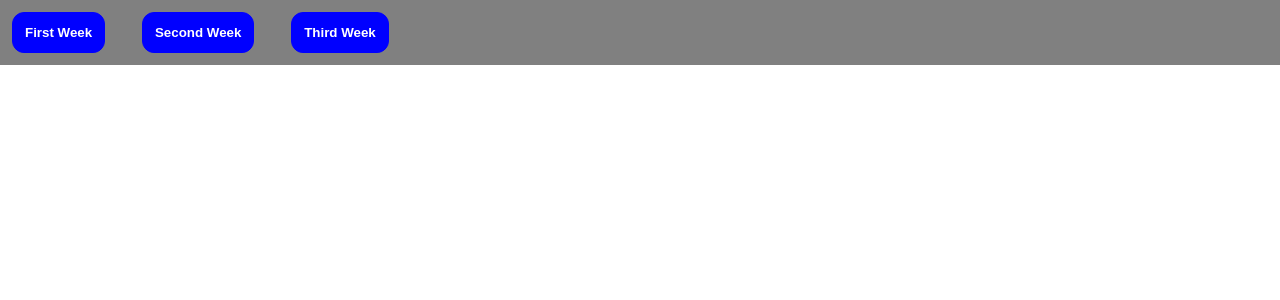
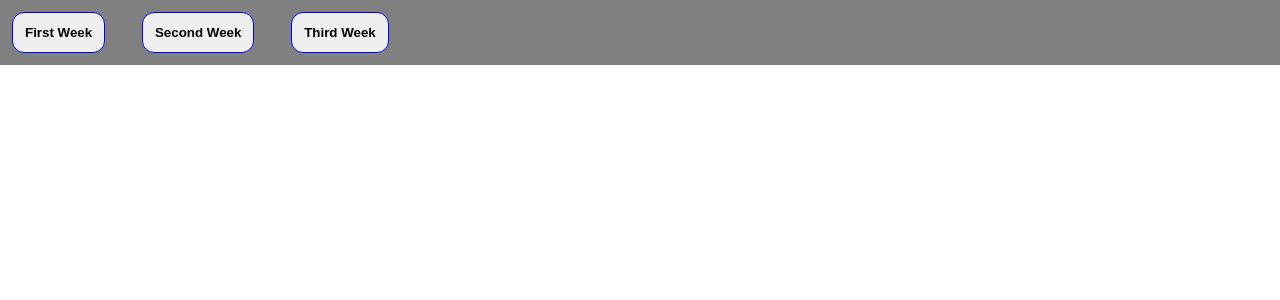
Before and after one commit to NickChc/Davaleba-School-Table, a React (Vite) app: page / in a window 1280 px wide. Shown: the top 300 px of the page. Built offline with nearby package versions, Linux system fonts and the light colour scheme.

Commit message:
choose week done

```diff
--- a/src/context/globalContext/GlobalContext.jsx
+++ b/src/context/globalContext/GlobalContext.jsx
@@ -57,11 +57,14 @@ export const GlobalContext = createContext({
   setUsers: undefined,
   grades: [],
   setGrades: undefined,
+  currentWeekId: undefined,
+  setCurrentWeekId: undefined,
 });
 
 export function GlobalProvider({ children }) {
   const [users, setUsers] = useState(users_initial);
   const [grades, setGrades] = useState(grades_initial);
+  const [currentWeekId, setCurrentWeekId] = useState();
 
 
   return (
@@ -73,6 +76,8 @@ export function GlobalProvider({ children }) {
         setUsers,
         grades,
         setGrades,
+        currentWeekId,
+        setCurrentWeekId,
       }}
     >
       {children}
--- a/src/features/chooseWeeks/ChooseWeeks.jsx
+++ b/src/features/chooseWeeks/ChooseWeeks.jsx
@@ -4,13 +4,20 @@ import { GlobalContext } from "../../context/globalContext/GlobalContext";
 import { Button } from "../../components/button";
 
 export function ChooseWeeks() {
-  const { weeks_initial } = useContext(GlobalContext);
+  const { weeks_initial, currentWeekId, setCurrentWeekId } =
+    useContext(GlobalContext);
   return (
     <div className="w-[30%] flex justify-between">
       {weeks_initial.map((week) => {
-        const [active, setActive] = useState(true);
+        const active = currentWeekId === week.id;
 
-        return <Button key={week.id} active={active} text={week.name} />;
+        return <Button key={week.id} active={active} click={() => {
+            if (currentWeekId !== week.id) {
+                setCurrentWeekId(week.id);
+            } else {
+                setCurrentWeekId(undefined);
+            }
+        }} text={week.name} />;
         console.log(week.name);
       })}
     </div>
```
